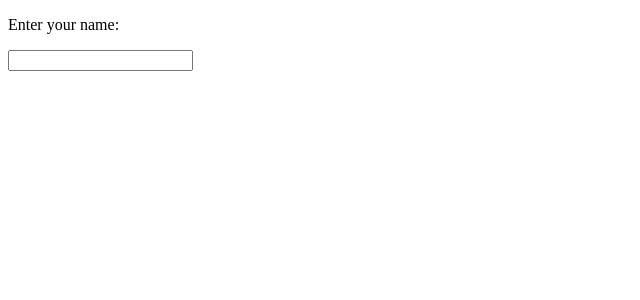
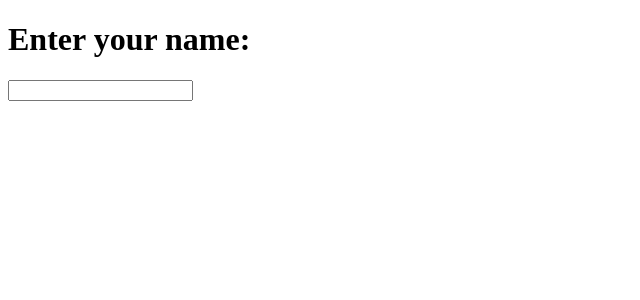
Before and after one commit to acciojob/personal-greeting-Alkeshkumar94, a React app: page / in a window 1280 px wide. Shown: the top 300 px of the page, without its empty margins (0-640 px from the left). Built offline with nearby package versions, Linux system fonts and the light colour scheme.

Commit message:
Update App.js

```diff
--- a/src/components/App.js
+++ b/src/components/App.js
@@ -1,14 +1,24 @@
+// src/App.js
+import React, { useState } from 'react';
 
-import React from "react";
-import './../styles/App.css';
+function App() {
+  const [name, setName] = useState('');
+  const handleInputChange = (e) => {
+    setName(e.target.value);
+  };
 
-import Greeting from './greeting'; // Adjust the path as necessary
 
-const App = () => {
   return (
-    <div>
-      <Greeting />
+    <div className="App">
+      <h1>Enter your name:</h1>
+      <input
+        type="text"
+        value={name}
+        onChange={handleInputChange}
+      />
+      {name&& <h2>Hello {name}!</h2>}
     </div>
   );
-};
-export default App
+}
+
+export default App;
```
